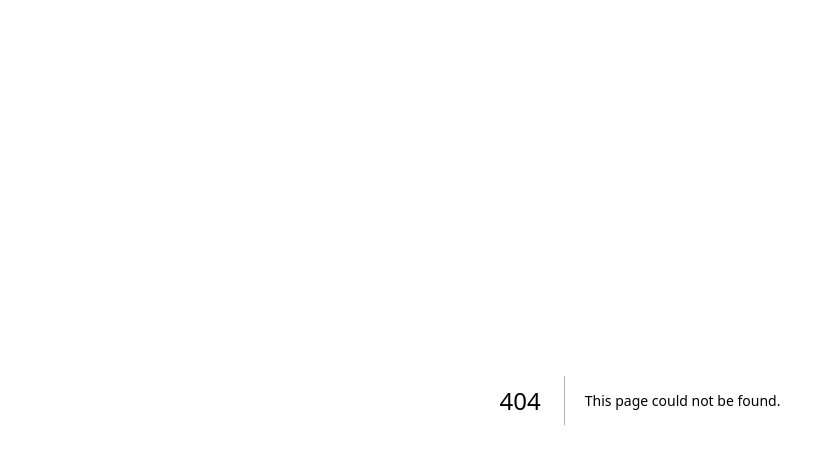
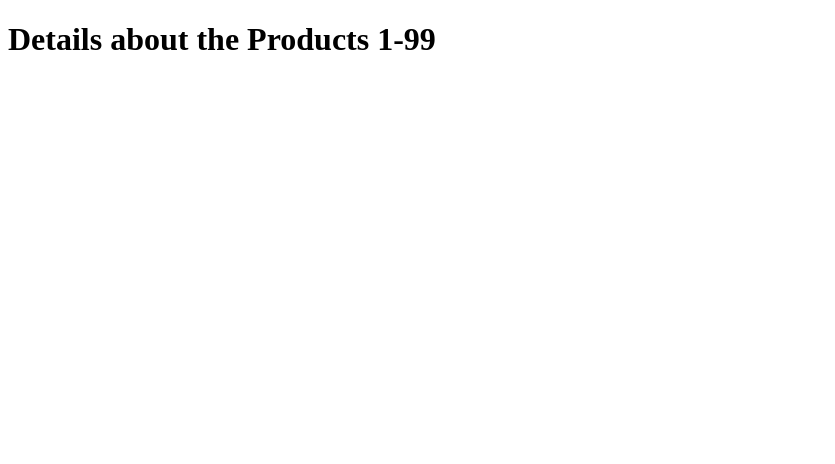
Before and after one commit to 50shadesofdrunk/hello-world, a Next.js app: page /products/1 in a window 1280 px wide. Before the commit this address had no page. Shown: the top 464 px of the page, without its empty margins (0-835 px from the left). Built offline with nearby package versions, Linux system fonts and the light colour scheme.

Commit message:
created dynamic productId routes

```diff
--- /dev/null
+++ b/src/app/products/[productId]/page.tsx
@@ -0,0 +1,3 @@
+export default function ProductDetails() {
+    return <h1>Details about the Products 1-99</h1>
+}
--- /dev/null
+++ b/src/app/products/page.tsx
@@ -0,0 +1,3 @@
+export default function ProductDetails() {
+    return <h1>Details about the Products</h1>
+}
```
